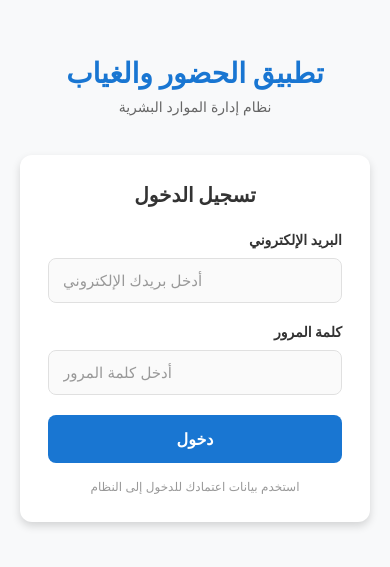
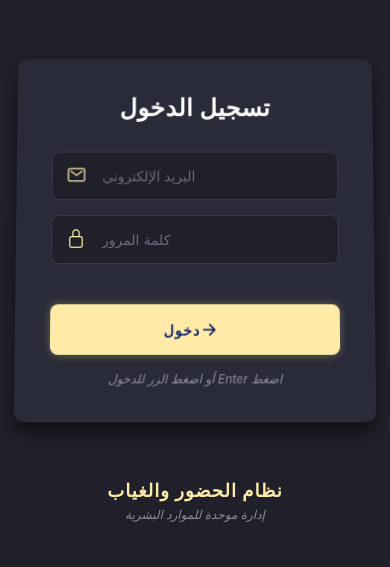
Before and after one commit to farsmostafa/attendance-app, a React Native app: screen /Login in a window 390 px wide. Shown: the part 133-700 px from the top of the page. Built offline with nearby package versions, Linux system fonts and the light colour scheme; no server answers.

Commit message:
style(auth): implement premium 3D dark login with enter-key support

```diff
--- a/LoginScreen.tsx
+++ b/LoginScreen.tsx
@@ -1,6 +1,7 @@
 import React, { useState } from "react";
-import { View, Text, TextInput, TouchableOpacity, ActivityIndicator, StyleSheet, ScrollView } from "react-native";
+import { View, Text, TextInput, TouchableOpacity, ActivityIndicator, StyleSheet, ScrollView, Platform } from "react-native";
 import { NativeStackScreenProps } from "@react-navigation/native-stack";
+import { Ionicons } from "@expo/vector-icons";
 import { signInAndBindDevice } from "./services/authService";
 import { User, RootStackParamList, FirebaseErrorType } from "./types";
 
@@ -40,25 +41,26 @@ const LoginScreen: React.FC<LoginScreenProps> = ({ navigation }) => {
     }
   };
 
+  const handlePasswordSubmit = () => {
+    handleLogin();
+  };
+
   return (
-    <ScrollView contentContainerStyle={styles.scrollContainer}>
+    <ScrollView contentContainerStyle={styles.scrollContainer} showsVerticalScrollIndicator={false}>
       <View style={styles.container}>
-        <View style={styles.headerContainer}>
-          <Text style={styles.appTitle}>تطبيق الحضور والغياب</Text>
-          <Text style={styles.appSubtitle}>نظام إدارة الموارد البشرية</Text>
-        </View>
+        {/* 3D Card Wrapper */}
+        <View style={styles.cardWrap}>
+          <View style={styles.card}>
+            {/* Title */}
+            <Text style={styles.title}>تسجيل الدخول</Text>
 
-        <View style={styles.formContainer}>
-          <View style={styles.formContent}>
-            <Text style={styles.formTitle}>تسجيل الدخول</Text>
-
-            {/* Email Input */}
+            {/* Email Input Group */}
             <View style={styles.inputGroup}>
-              <Text style={styles.label}>البريد الإلكتروني</Text>
+              <Ionicons name="mail-outline" size={20} style={styles.icon} />
               <TextInput
-                style={[styles.input, !!error && !password ? styles.inputError : undefined]}
-                placeholder="أدخل بريدك الإلكتروني"
-                placeholderTextColor="#999"
+                style={styles.input}
+                placeholder="البريد الإلكتروني"
+                placeholderTextColor="#6b6b7b"
                 value={email}
                 onChangeText={(text) => {
                   setEmail(text);
@@ -72,13 +74,13 @@ const LoginScreen: React.FC<LoginScreenProps> = ({ navigation }) => {
               />
             </View>
 
-            {/* Password Input */}
+            {/* Password Input Group */}
             <View style={styles.inputGroup}>
-              <Text style={styles.label}>كلمة المرور</Text>
+              <Ionicons name="lock-closed-outline" size={20} style={styles.icon} />
               <TextInput
-                style={[styles.input, !!error && password ? styles.inputError : undefined]}
-                placeholder="أدخل كلمة المرور"
-                placeholderTextColor="#999"
+                style={styles.input}
+                placeholder="كلمة المرور"
+                placeholderTextColor="#6b6b7b"
                 value={password}
                 onChangeText={(text) => {
                   setPassword(text);
@@ -86,6 +88,8 @@ const LoginScreen: React.FC<LoginScreenProps> = ({ navigation }) => {
                 }}
                 secureTextEntry
                 editable={!loading}
+                onSubmitEditing={handlePasswordSubmit}
+                returnKeyType="done"
                 testID="password-input"
               />
             </View>
@@ -93,23 +97,37 @@ const LoginScreen: React.FC<LoginScreenProps> = ({ navigation }) => {
             {/* Error Message */}
             {error && (
               <View style={styles.errorContainer}>
+                <Ionicons name="alert-circle" size={16} color="#ff6b6b" />
                 <Text style={styles.errorText}>{error}</Text>
               </View>
             )}
 
-            {/* Login Button */}
+            {/* Submit Button */}
             <TouchableOpacity
-              style={[styles.button, loading && styles.buttonDisabled]}
+              style={[styles.btn, loading && styles.btnDisabled]}
               onPress={handleLogin}
               disabled={loading}
-              activeOpacity={0.8}
+              activeOpacity={0.9}
             >
-              {loading ? <ActivityIndicator color="#fff" size="small" /> : <Text style={styles.buttonText}>دخول</Text>}
+              {loading ? (
+                <ActivityIndicator color="#102770" size="small" />
+              ) : (
+                <>
+                  <Ionicons name="arrow-forward" size={18} color="#102770" style={{ marginRight: 8 }} />
+                  <Text style={styles.btnText}>دخول</Text>
+                </>
+              )}
             </TouchableOpacity>
 
             {/* Info Text */}
-            <Text style={styles.infoText}>استخدم بيانات اعتمادك للدخول إلى النظام</Text>
+            <Text style={styles.infoText}>اضغط Enter أو اضغط الزر للدخول</Text>
           </View>
+        </View>
+
+        {/* Branding */}
+        <View style={styles.brandingContainer}>
+          <Text style={styles.brandTitle}>نظام الحضور والغياب</Text>
+          <Text style={styles.brandSubtitle}>إدارة موحدة للموارد البشرية</Text>
         </View>
       </View>
     </ScrollView>
@@ -120,108 +138,126 @@ const styles = StyleSheet.create({
   scrollContainer: {
     flexGrow: 1,
     justifyContent: "center",
+    alignItems: "center",
   },
   container: {
     flex: 1,
-    backgroundColor: "#f8f9fa",
+    backgroundColor: "#1f2029",
+    justifyContent: "center",
     alignItems: "center",
-    justifyContent: "center",
-    padding: 20,
+    width: "100%",
+    paddingHorizontal: 16,
   },
-  headerContainer: {
-    marginBottom: 40,
-    alignItems: "center",
+  cardWrap: {
+    width: "100%",
+    maxWidth: 440,
+    perspective: 1000,
   },
-  appTitle: {
-    fontSize: 28,
+  card: {
+    backgroundColor: "#2a2b38",
+    borderRadius: 10,
+    padding: 35,
+    shadowColor: "#000",
+    shadowOffset: { width: 0, height: 10 },
+    shadowOpacity: 0.5,
+    shadowRadius: 15,
+    elevation: 20,
+    ...(Platform.OS === "web" && {
+      transform: [{ perspective: "1000px" }, { rotateX: "2deg" }],
+    }),
+  },
+  title: {
+    color: "#fff",
+    fontSize: 24,
     fontWeight: "700",
-    color: "#1976d2",
-    marginBottom: 8,
-  },
-  appSubtitle: {
-    fontSize: 14,
-    color: "#666",
-  },
-  formContainer: {
-    width: "100%",
-    maxWidth: 380,
-    backgroundColor: "#fff",
-    borderRadius: 12,
-    shadowColor: "#000",
-    shadowOffset: { width: 0, height: 4 },
-    shadowOpacity: 0.15,
-    shadowRadius: 8,
-    elevation: 8,
-    overflow: "hidden",
-  },
-  formContent: {
-    padding: 28,
-  },
-  formTitle: {
-    fontSize: 20,
-    fontWeight: "700",
-    color: "#333",
-    marginBottom: 24,
     textAlign: "center",
+    marginBottom: 30,
+    letterSpacing: 0.5,
   },
   inputGroup: {
-    marginBottom: 20,
-  },
-  label: {
-    fontSize: 14,
-    fontWeight: "600",
-    color: "#333",
-    marginBottom: 10,
+    position: "relative",
+    marginBottom: 15,
   },
   input: {
-    borderWidth: 1.5,
-    borderColor: "#e0e0e0",
+    backgroundColor: "#1f2029",
+    color: "#c4c3ca",
+    padding: 15,
+    paddingLeft: 50,
     borderRadius: 8,
-    paddingVertical: 12,
-    paddingHorizontal: 14,
-    fontSize: 15,
-    color: "#333",
-    backgroundColor: "#fafafa",
+    fontSize: 14,
+    borderWidth: 1,
+    borderColor: "#3a3b48",
+    outlineWidth: 0,
   },
-  inputError: {
-    borderColor: "#d32f2f",
-    backgroundColor: "#ffebee",
+  icon: {
+    position: "absolute",
+    left: 15,
+    top: 12,
+    color: "#ffeba7",
+    zIndex: 10,
   },
   errorContainer: {
-    backgroundColor: "#ffebee",
-    borderLeftWidth: 4,
-    borderLeftColor: "#d32f2f",
+    flexDirection: "row-reverse",
+    backgroundColor: "rgba(255, 107, 107, 0.1)",
+    borderRadius: 8,
     padding: 12,
-    borderRadius: 6,
     marginBottom: 20,
+    alignItems: "center",
+    gap: 10,
+    borderLeftWidth: 3,
+    borderLeftColor: "#ff6b6b",
   },
   errorText: {
-    color: "#d32f2f",
-    fontSize: 14,
+    color: "#ff9999",
+    fontSize: 13,
     fontWeight: "500",
-    textAlign: "right",
+    flex: 1,
   },
-  button: {
-    backgroundColor: "#1976d2",
-    paddingVertical: 14,
+  btn: {
+    backgroundColor: "#ffeba7",
+    padding: 15,
     borderRadius: 8,
     alignItems: "center",
     justifyContent: "center",
-    minHeight: 48,
-    marginBottom: 16,
+    marginTop: 25,
+    flexDirection: "row-reverse",
+    shadowColor: "#ffeba7",
+    shadowOpacity: 0.3,
+    shadowRadius: 10,
+    elevation: 10,
   },
-  buttonDisabled: {
+  btnDisabled: {
     opacity: 0.7,
   },
-  buttonText: {
-    color: "#fff",
-    fontSize: 16,
+  btnText: {
+    color: "#102770",
     fontWeight: "700",
+    textTransform: "uppercase",
+    letterSpacing: 1,
+    fontSize: 14,
   },
   infoText: {
+    color: "#8f8f9e",
     fontSize: 12,
-    color: "#999",
     textAlign: "center",
+    marginTop: 16,
+    fontStyle: "italic",
+  },
+  brandingContainer: {
+    marginTop: 60,
+    alignItems: "center",
+  },
+  brandTitle: {
+    color: "#ffeba7",
+    fontSize: 18,
+    fontWeight: "700",
+    letterSpacing: 1,
+  },
+  brandSubtitle: {
+    color: "#8f8f9e",
+    fontSize: 12,
+    marginTop: 6,
+    fontStyle: "italic",
   },
 });
 
```
